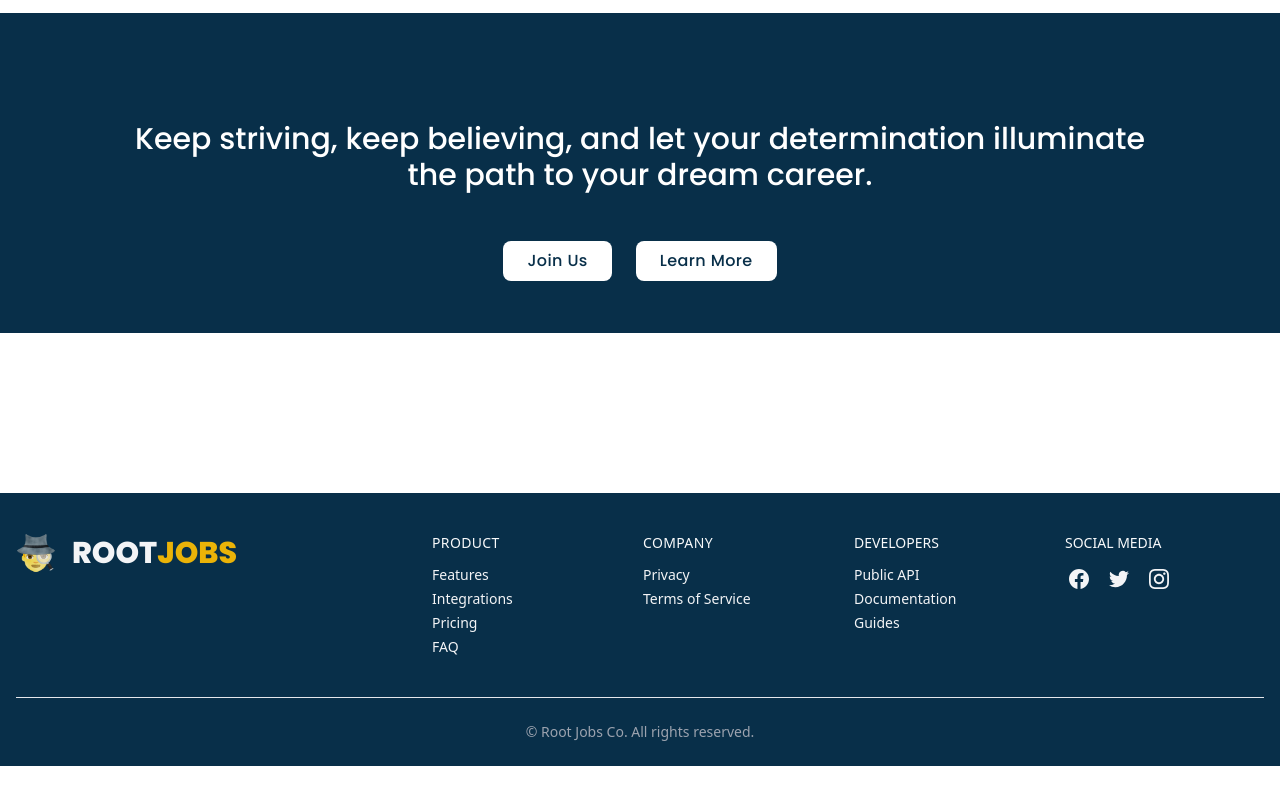
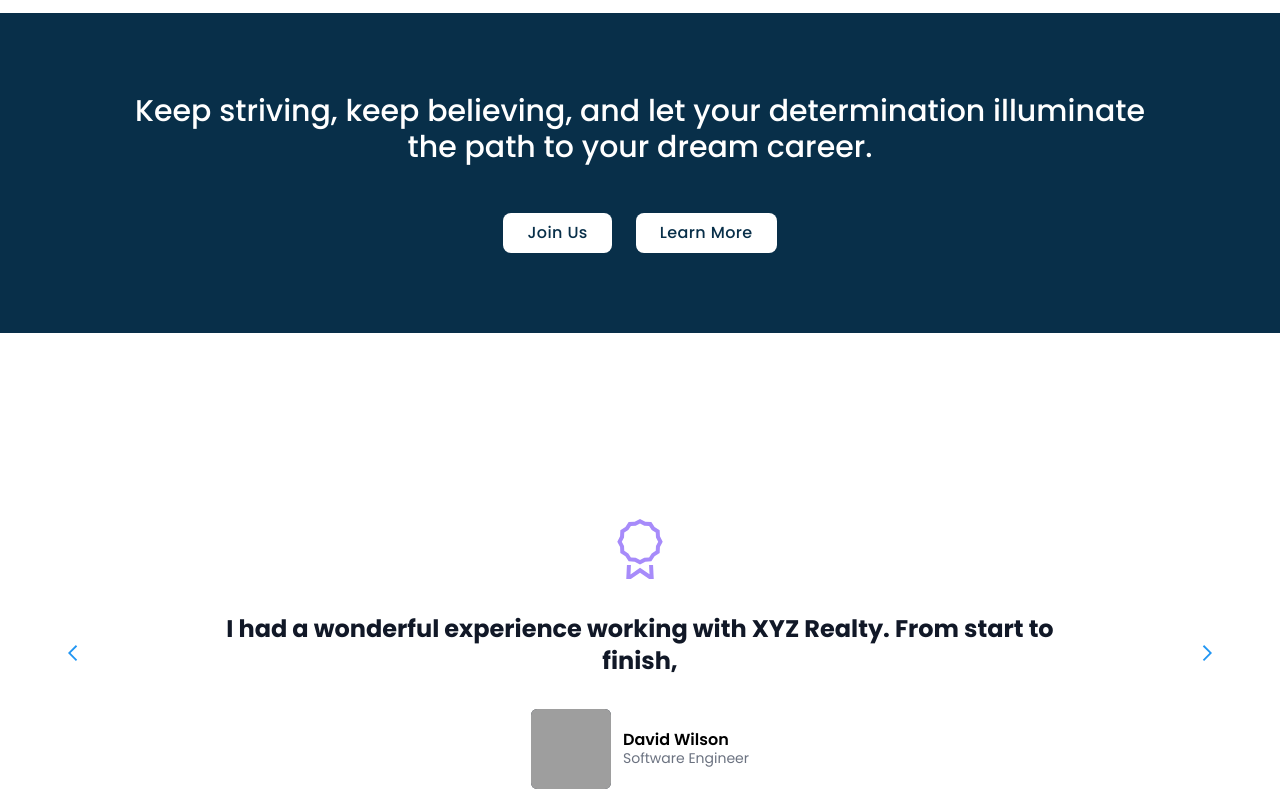
Before and after one commit to rion247/batch-09-assignment-11, a React app: page / in a window 1280 px wide. Shown: the part 800-1600 px from the top of the page. Before the commit the page ends 1566 px from the top, so only its background shows below. Built offline with nearby package versions, Linux system fonts and the light colour scheme; no server answers; grey boxes are pictures that could not be loaded; the HTML template or start-up script is replaced by a standard one.

Commit message:
testimoniel section uploaded

```diff
--- a/package.json
+++ b/package.json
@@ -25,11 +25,13 @@
     "react-hook-form": "^7.51.4",
     "react-icons": "^5.2.1",
     "react-router-dom": "^6.23.0",
+    "react-slick": "^0.30.2",
     "react-spinners": "^0.13.8",
     "react-tabs": "^6.0.2",
     "react-to-pdf": "^1.0.1",
     "react-toastify": "^10.0.5",
     "react-tooltip": "^5.26.4",
+    "slick-carousel": "^1.8.1",
     "sort-by": "^1.2.0",
     "sweetalert2": "^11.11.0",
     "swiper": "^11.1.1"
--- /dev/null
+++ b/public/testimonials.json
@@ -0,0 +1,29 @@
+[
+    {
+        "id": "AB12CD34",
+        "name": "Emily Brown",
+        "profile_pic": "https://i.ibb.co/4V8dq67/pexels-adrienn-1542085.jpg",
+        "title": "Outstanding Service!",
+        "designation": "Marketing Manager",
+        "company": "ABC Corporation",
+        "description": "I am extremely impressed with the service provided by XYZ Realty. They were attentive, knowledgeable, and always available to answer my questions. The team guided me through the entire home-buying process with professionalism and expertise, making it a stress-free experience. Their dedication to finding the perfect home for me was evident, and I am thrilled with the result. I highly recommend XYZ Realty to anyone in search of their dream home!"
+    },
+    {
+        "id": "XY89ZP76",
+        "name": "David Wilson",
+        "profile_pic": "https://i.ibb.co/Rjr0BdL/pexels-george-dolgikh-1310522.jpg",
+        "title": "Exceptional Experience!",
+        "designation": "Software Engineer",
+        "company": "XYZ Tech Solutions",
+        "description": "I had a wonderful experience working with XYZ Realty. From start to finish, their team provided excellent service and support. They listened to my needs and preferences, and they were proactive in finding properties that matched my criteria. Their knowledge of the local market was invaluable, and they provided valuable insights throughout the process. Thanks to their expertise and dedication, I found the perfect home in no time. I highly recommend XYZ Realty to anyone looking to buy or sell property!"
+    },
+    {
+        "id": "JKLMN567",
+        "name": "Sarah Johnson",
+        "profile_pic": "https://i.ibb.co/xXMGd6k/pexels-pixabay-415829-1.jpg",
+        "title": "Highly Recommend!",
+        "designation": "Accountant",
+        "company": "XYZ Financial Services",
+        "description": "I cannot speak highly enough of XYZ Realty. Their team exceeded all my expectations throughout the home-buying process. They were professional, responsive, and genuinely cared about finding the right home for me. They patiently answered all my questions and provided valuable advice along the way. Thanks to their expertise, I found my dream home quickly and effortlessly. I would recommend XYZ Realty to anyone looking for a positive and stress-free real estate experience."
+    }
+]
--- a/src/Pages/HomePage/Advertisement/Advertisement.jsx
+++ b/src/Pages/HomePage/Advertisement/Advertisement.jsx
@@ -1,17 +1,17 @@
 
 const Advertisement = () => {
     return (
-        <div className="bg-sky-950 w-full h-80 py-7 mb-16 md:mb-20 lg:mb-32 xl:mb-40">
+        <div className="bg-sky-950 w-full h-56 md:h-60 lg:h-72 xl:h-80 py-6 flex items-center">
 
-            <div className="w-full max-w-[360px] mx-auto md:max-w-2xl lg:max-w-4xl xl:max-w-7xl text-black mt-10 md:mt-12 lg:mt-16 xl:mt-20 font-poppins text-center ">
-                <p className="text-3xl text-white max-w-5xl mx-auto font-medium mb-12">
+            <div className="w-full max-w-80 mx-auto md:max-w-2xl lg:max-w-4xl xl:max-w-7xl text-black font-poppins text-center ">
+                <p className="text-lg md:text-xl lg:text-2xl xl:text-3xl text-white max-w-5xl mx-auto font-medium mb-6 md:mb-8 lg:mb-10 xl:mb-12">
                     Keep striving, keep believing, and let your determination illuminate the path to your dream career.
                 </p>
 
-                <div className="flex justify-center items-center gap-6 text-sky-950 font-semibold">
+                <div className="flex justify-center items-center gap-3 md:gap-4 lg:gap-5 xl:gap-6 text-sky-950 font-semibold">
 
-                    <button className="px-6 py-2 font-medium tracking-wide text-sky-950 capitalize transition-colors duration-300 transform bg-white rounded-lg hover:bg-white focus:outline-none focus:ring focus:ring-blue-300 focus:ring-opacity-80">Join Us</button>
-                    <button className="px-6 py-2 font-medium tracking-wide text-sky-950 capitalize transition-colors duration-300 transform bg-white rounded-lg hover:bg-white focus:outline-none focus:ring focus:ring-blue-300 focus:ring-opacity-80">Learn More</button>
+                    <button className="px-3 md:px-4 lg:px-5 xl:px-6 py-2 font-medium tracking-wide text-sky-950 capitalize transition-colors duration-300 transform bg-white rounded-lg hover:bg-white focus:outline-none focus:ring focus:ring-blue-300 focus:ring-opacity-80">Join Us</button>
+                    <button className="px-3 md:px-4 lg:px-5 xl:px-6 py-2 font-medium tracking-wide text-sky-950 capitalize transition-colors duration-300 transform bg-white rounded-lg hover:bg-white focus:outline-none focus:ring focus:ring-blue-300 focus:ring-opacity-80">Learn More</button>
 
                 </div>
 
--- a/src/Pages/HomePage/HomePage.jsx
+++ b/src/Pages/HomePage/HomePage.jsx
@@ -2,6 +2,7 @@ import { Helmet } from "react-helmet";
 import HeroBanner from "./HeroBanner/HeroBanner";
 import JobbyCategorySection from "./JobbyCategorySection/JobbyCategorySection";
 import Advertisement from "./Advertisement/Advertisement";
+import TestimonialSection from "./TestimonialSection/TestimonialSection";
 
 const HomePage = () => {
     return (
@@ -17,6 +18,8 @@ const HomePage = () => {
 
             <Advertisement/>
 
+            <TestimonialSection/>
+
 
 
 
--- a/src/Pages/HomePage/JobbyCategorySection/JobbyCategorySection.jsx
+++ b/src/Pages/HomePage/JobbyCategorySection/JobbyCategorySection.jsx
@@ -28,7 +28,7 @@ const JobbyCategorySection = () => {
     }
 
     return (
-        <div className="w-full max-w-[360px] p-4 mx-auto md:max-w-2xl lg:max-w-4xl xl:max-w-7xl md:p-12 rounded-md shadow sm:p-8 text-black mt-10 md:mt-12 lg:mt-16 xl:mt-20 font-poppins mb-16 md:mb-20 lg:mb-32 xl:mb-40">
+        <div className="w-full max-w-[360px] p-4 mx-auto md:max-w-2xl lg:max-w-4xl xl:max-w-7xl md:p-12 rounded-md shadow sm:p-8 text-black mt-10 md:mt-12 lg:mt-16 xl:mt-20 font-poppins mb-16 md:mb-20 lg:mb-32">
 
             <div className="space-y-2 col-span-full lg:col-span-1 text-start md:text-center mb-4 md:mb-8 xl:mb-12">
                 <p className="font-bold text-lg md:text-2xl lg:text-3xl xl:text-4xl mb-2 md:mb-4 xl:mb-6">Job by Category</p>
--- /dev/null
+++ b/src/Pages/HomePage/TestimonialSection/SingleTestimonial.jsx
@@ -0,0 +1,27 @@
+
+const SingleTestimonial = ({ testimonial }) => {
+
+    const { id, name, profile_pic, title, designation, company, description } = testimonial;
+
+    return (
+        <div className=" text-black">
+            <div className=" xl:container flex flex-col items-center p-4 mx-auto space-y-6 md:p-8">
+                <svg xmlns="http://www.w3.org/2000/svg" viewBox="0 0 512 512" fill="currentColor" className="w-10 h-10 lg:w-16 lg:h-16 text-violet-400">
+                    <polygon points="328.375 384 332.073 458.999 256.211 406.28 179.924 459.049 183.625 384 151.586 384 146.064 496 182.756 496 256.169 445.22 329.242 496 365.936 496 360.414 384 328.375 384"></polygon>
+                    <path d="M415.409,154.914l-2.194-48.054L372.7,80.933,346.768,40.414l-48.055-2.2L256,16.093,213.287,38.219l-48.055,2.2L139.3,80.933,98.785,106.86l-2.194,48.054L74.464,197.628l22.127,42.715,2.2,48.053L139.3,314.323l25.928,40.52,48.055,2.195L256,379.164l42.713-22.126,48.055-2.195,25.928-40.52L413.214,288.4l2.195-48.053,22.127-42.715Zm-31.646,76.949L382,270.377l-32.475,20.78-20.78,32.475-38.515,1.76L256,343.125l-34.234-17.733-38.515-1.76-20.78-32.475L130,270.377l-1.759-38.514L110.5,197.628,128.237,163.4,130,124.88,162.471,104.1l20.78-32.474,38.515-1.76L256,52.132l34.234,17.733,38.515,1.76,20.78,32.474L382,124.88l1.759,38.515L401.5,197.628Z"></path>
+                </svg>
+                <p className="px-6 py-2 font-semibold text-center sm:font-bold text-sm md:text-lg xl:text-2xl lg:max-w-xl xl:max-w-4xl text-gray-900">{description.slice(0, 75)}</p>
+                <div className="flex justify-center items-center space-x-3">
+                    <img src={profile_pic} alt="" className="w-16 lg:w-20 h-16 lg:h-20 bg-center bg-cover rounded-md  bg-gray-700" />
+                    <div>
+                        <p className="leading-tight font-semibold text-justify">{name}</p>
+                        <p className="text-sm leading-tight text-gray-500 text-justify">{designation}</p>
+
+                    </div>
+                </div>
+            </div>
+        </div>
+    );
+};
+
+export default SingleTestimonial;
--- /dev/null
+++ b/src/Pages/HomePage/TestimonialSection/TestimonialSection.jsx
@@ -0,0 +1,49 @@
+import { useEffect } from "react";
+import { useState } from "react";
+import "slick-carousel/slick/slick-theme.css";
+import Slider from 'react-slick';
+import { FcNext, FcPrevious } from "react-icons/fc";
+import SingleTestimonial from "./SingleTestimonial";
+import "slick-carousel/slick/slick.css";
+import "slick-carousel/slick/slick-theme.css";
+
+const TestimonialSection = () => {
+
+    const [testimonials, SetTestimonials] = useState([]);
+
+    useEffect(() => {
+        fetch('../../../../../testimonials.json')
+            .then(response => response.json())
+            .then(json => SetTestimonials(json))
+    }, [])
+
+    console.log(testimonials);
+
+    const settings = {
+        dots: false,
+        lazyLoad: true,
+        infinite: true,
+        speed: 500,
+        slidesToShow: 1,
+        slidesToScroll: 1,
+        initialSlide: 2,
+        autoplay: true,
+        autoplaySpeed: 2000,
+        nextArrow: <FcNext />,
+        prevArrow: <FcPrevious />
+    };
+
+    return (
+        <div className="font-poppins mt-10 md:mt-16 lg:mt-24 xl:mt-32 text-center container mx-auto mb-10 md:mb-16 lg:mb-24 xl:mb-32 max-w-xs md:max-w-2xl lg:max-w-4xl xl:max-w-6xl p-6  space-y-6 sm:space-y-12">
+
+            <Slider {...settings}>
+                {
+                    testimonials.map(testimonial => <SingleTestimonial key={testimonial.id} testimonial={testimonial}></SingleTestimonial>)
+                }
+            </Slider>
+
+        </div >
+    );
+};
+
+export default TestimonialSection;
--- a/src/components/AuthProvider/AuthProvider.jsx
+++ b/src/components/AuthProvider/AuthProvider.jsx
@@ -55,7 +55,7 @@ const AuthProvider = ({ children }) => {
                     .then(res => { console.log(res.data) });//test
                 SetLoading(false);
             } else {
-                const { data } = axios.post('http://localhost:5000/logout', { withCredentials: true })
+                const { data } = axios.get('http://localhost:5000/logout', { withCredentials: true })
                 console.log('testing', data);
                 SetUser(null);
                 SetLoading(false);
```
Also changed, not shown: src/Pages/AppliedJobsPage/AppliedJobsPage.jsx (+8 -5 lines), 1 other file (tests, documents, lock files or other folders).
